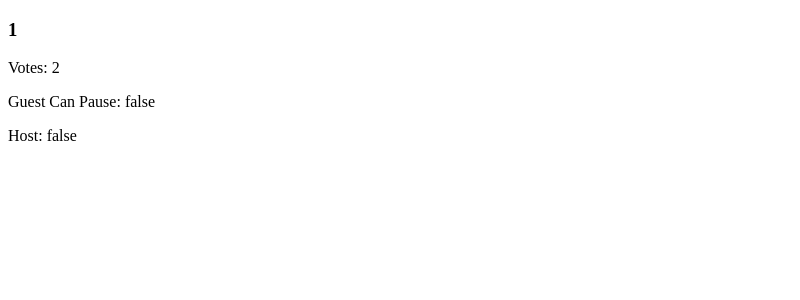
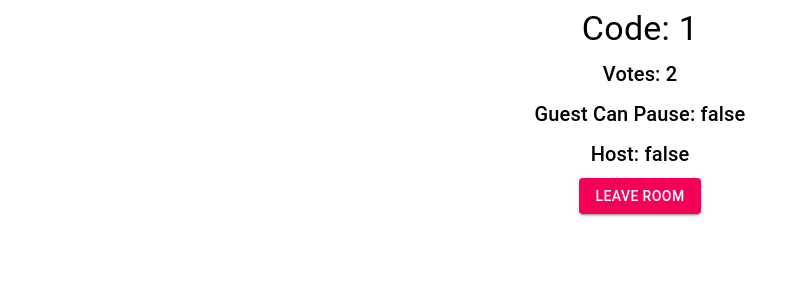
Before and after one commit to fatemehkhoshbayan/music_player, a React app in the folder music_controller/frontend/: page /room/1 in a window 1280 px wide. Shown: the top 300 px of the page, without its empty margins (0-800 px from the left). Built offline with nearby package versions, Linux system fonts and the light colour scheme; no server answers; the HTML template or start-up script is replaced by a standard one.

Commit message:
Update room and home page

```diff
--- a/music_controller/frontend/src/components/HomePage.js
+++ b/music_controller/frontend/src/components/HomePage.js
@@ -1,14 +1,15 @@
 import React, { Component } from "react";
-import { render } from "react-dom";
+import RoomJoinPage from "./RoomJoinPage";
 import CreateRoomPage from "./CreateRoomPage";
-import RoomJoinPage from "./RoomJoinPage";
+
 import Room from "./Room";
 import { Grid, Button, ButtonGroup, Typography } from "@material-ui/core";
 import {
   BrowserRouter as Router,
   Switch,
+
+  Route,
   Link,
-  Route,
   Redirect,
 } from "react-router-dom";
 
@@ -18,10 +19,11 @@ export default class HomePage extends Component {
     this.state = {
       roomCode: null,
     };
+    this.clearRoomCode = this.clearRoomCode.bind(this);
   }
 
   async componentDidMount() {
-    fetch("/api/user_in_room")
+    fetch("/api/user-in-room")
       .then((response) => response.json())
       .then((data) => {
         this.setState({
@@ -32,24 +34,30 @@ export default class HomePage extends Component {
 
   renderHomePage() {
     return (
-      <Grid container={3}>
+      <Grid container spacing={3}>
         <Grid item xs={12} align="center">
-          <Typography variant="h3" component="h3">
-            House Party!
+          <Typography variant="h3" compact="h3">
+            House Party
           </Typography>
         </Grid>
         <Grid item xs={12} align="center">
           <ButtonGroup disableElevation variant="contained" color="primary">
-            <Button to="/join" color="primary" component={Link}>
+            <Button color="primary" to="/join" component={Link}>
               Join a Room
             </Button>
-            <Button to="/create" color="secondary" component={Link}>
+            <Button color="secondary" to="/create" component={Link}>
               Create a Room
             </Button>
           </ButtonGroup>
         </Grid>
       </Grid>
     );
+  }
+
+  clearRoomCode() {
+    this.setState({
+      roomCode: null,
+    });
   }
 
   render() {
@@ -69,7 +77,12 @@ export default class HomePage extends Component {
           />
           <Route path="/join" component={RoomJoinPage} />
           <Route path="/create" component={CreateRoomPage} />
-          <Route path="/Room/:roomCode" component={Room} />
+          <Route
+            path="/room/:roomCode"
+            render={(props) => {
+              return <Room {...props} leaveRoomCallback={this.clearRoomCode} />;
+            }}
+          />
         </Switch>
       </Router>
     );
--- a/music_controller/frontend/src/components/Room.js
+++ b/music_controller/frontend/src/components/Room.js
@@ -1,4 +1,5 @@
 import React, { Component } from "react";
+import { Grid, Button, Typography } from "@material-ui/core";
 
 export default class Room extends Component {
   constructor(props) {
@@ -10,11 +11,18 @@ export default class Room extends Component {
     };
     this.roomCode = this.props.match.params.roomCode;
     this.getRoomDetails();
+    this.leaveButtonPressed = this.leaveButtonPressed.bind(this);
   }
 
   getRoomDetails() {
-    fetch("/api/get-room" + "?code=" + this.roomCode)
-      .then((response) => response.json())
+    return fetch("/api/get-room" + "?code=" + this.roomCode)
+      .then((response) => {
+        if (!response.ok) {
+          this.props.leaveRoomCallback();
+          this.props.history.push("/");
+        }
+        return response.json();
+      })
       .then((data) => {
         this.setState({
           votesToSkip: data.votes_to_skip,
@@ -24,14 +32,50 @@ export default class Room extends Component {
       });
   }
 
+  leaveButtonPressed() {
+    const requestOptions = {
+      method: "POST",
+      headers: { "Content-Type": "application/json" },
+    };
+    fetch("/api/leave-room", requestOptions).then((_response) => {
+      this.props.leaveRoomCallback();
+      this.props.history.push("/");
+    });
+  }
+
   render() {
     return (
-      <div>
-        <h3>{this.roomCode}</h3>
-        <p>Votes: {this.state.votesToSkip}</p>
-        <p>Guest Can Pause: {this.state.guestCanPause.toString()}</p>
-        <p>Host: {this.state.isHost.toString()}</p>
-      </div>
+      <Grid container spacing={1}>
+        <Grid item xs={12} align="center">
+          <Typography variant="h4" component="h4">
+            Code: {this.roomCode}
+          </Typography>
+        </Grid>
+        <Grid item xs={12} align="center">
+          <Typography variant="h6" component="h6">
+            Votes: {this.state.votesToSkip}
+          </Typography>
+        </Grid>
+        <Grid item xs={12} align="center">
+          <Typography variant="h6" component="h6">
+            Guest Can Pause: {this.state.guestCanPause.toString()}
+          </Typography>
+        </Grid>
+        <Grid item xs={12} align="center">
+          <Typography variant="h6" component="h6">
+            Host: {this.state.isHost.toString()}
+          </Typography>
+        </Grid>
+        <Grid item xs={12} align="center">
+          <Button
+            variant="contained"
+            color="secondary"
+            onClick={this.leaveButtonPressed}
+          >
+            Leave Room
+          </Button>
+        </Grid>
+      </Grid>
     );
   }
 }
```
Also changed, not shown: music_controller/frontend/static/frontend/main.js.
